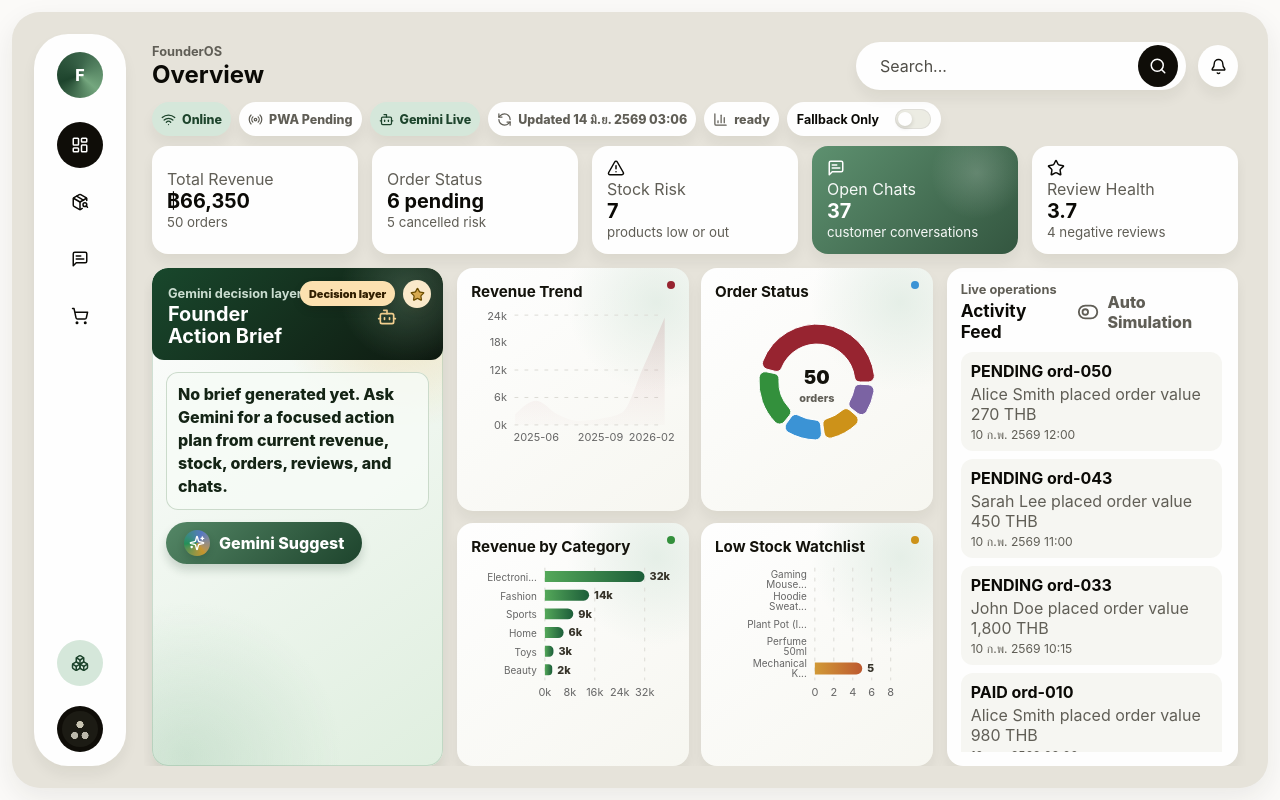
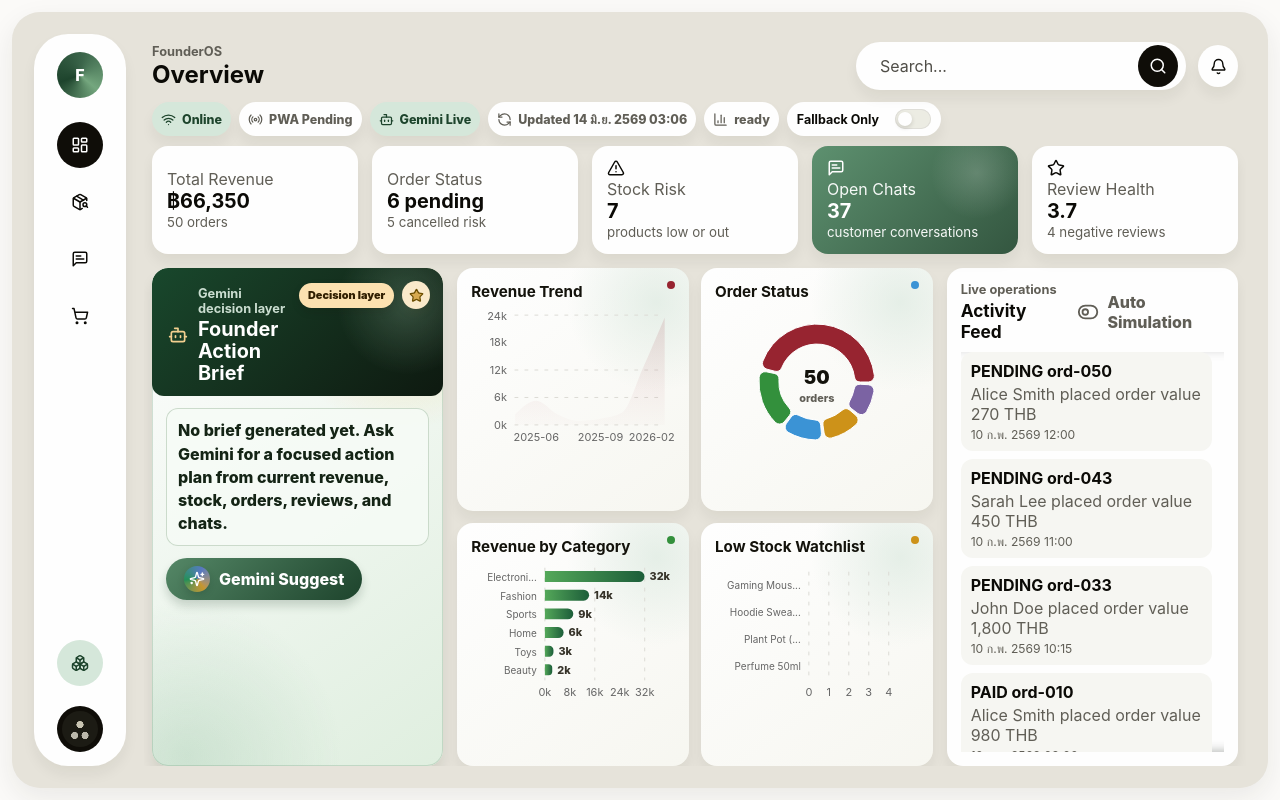
Before and after one commit to newton1306/FounderOS---AI-Business-Command-Center, a React (Vite) app: page / in a window 1280 px wide. Built offline with nearby package versions, Linux system fonts and the light colour scheme.

Commit message:
Clarify scrollable panels and fix overview overlap

```diff
--- a/src/pages/DashboardPage.tsx
+++ b/src/pages/DashboardPage.tsx
@@ -12,6 +12,10 @@ const chartHeight = 146;
 
 function shortLabel(value: string, max = 10) {
   return value.length > max ? `${value.slice(0, max - 1)}...` : value;
+}
+
+function axisLabel(value: string, max = 10) {
+  return shortLabel(value.replace(/\s+/g, " "), max).replace(/ /g, "\u00a0");
 }
 
 export function DashboardPage(ctx: AppContext) {
@@ -41,14 +45,16 @@ export function DashboardPage(ctx: AppContext) {
       </section>
 
       <section className="decision-panel ai-surface founder-brief">
-        <span className="ai-corner-star" aria-label="Gemini powered"><Star size={15} aria-hidden="true" /></span>
-        <span className="brief-priority">Decision layer</span>
+        <div className="brief-ai-badges">
+          <span className="brief-priority">Decision layer</span>
+          <span className="ai-corner-star" aria-label="Gemini powered"><Star size={15} aria-hidden="true" /></span>
+        </div>
         <div className="section-head">
+          <Bot size={20} aria-hidden="true" />
           <div>
             <p className="caption">Gemini decision layer</p>
             <h2>Founder Action Brief</h2>
           </div>
-          <Bot size={20} aria-hidden="true" />
         </div>
         {ctx.founderBriefMode === "fallback" && <FallbackNotice />}
         <p className="summary">{ctx.founderBrief?.summary || "No brief generated yet. Ask Gemini for a focused action plan from current revenue, stock, orders, reviews, and chats."}</p>
@@ -127,7 +133,7 @@ export function DashboardPage(ctx: AppContext) {
         </ChartCard>
         <ChartCard title="Low Stock Watchlist" tone="stock">
           <ResponsiveContainer width="100%" height={chartHeight}>
-            <BarChart data={stockRiskData(ctx.state).slice(0, 5)} layout="vertical" margin={{ left: 4, right: 28, top: 4, bottom: 0 }}>
+            <BarChart data={stockRiskData(ctx.state).slice(0, 4)} layout="vertical" margin={{ left: 0, right: 30, top: 8, bottom: 0 }}>
               <defs>
                 <linearGradient id="stockBars" x1="0" y1="0" x2="1" y2="0">
                   <stop offset="0%" stopColor="oklch(0.72 0.13 78)" />
@@ -136,7 +142,7 @@ export function DashboardPage(ctx: AppContext) {
               </defs>
               <CartesianGrid stroke="oklch(0.89 0.008 95)" strokeDasharray="3 7" horizontal={false} />
               <XAxis type="number" tick={{ fontSize: 11 }} tickLine={false} axisLine={false} />
-              <YAxis type="category" dataKey="name" tickFormatter={(value) => shortLabel(String(value), 13)} interval={0} width={96} tick={{ fontSize: 10 }} tickLine={false} axisLine={false} />
+              <YAxis type="category" dataKey="name" tickFormatter={(value) => axisLabel(String(value), 12)} interval={0} width={94} tick={{ fontSize: 10 }} tickLine={false} axisLine={false} />
               <Tooltip />
               <Bar dataKey="stock" fill="url(#stockBars)" radius={[0, 8, 8, 0]} barSize={12}>
                 <LabelList dataKey="stock" position="right" formatter={(value: number) => value > 0 ? value : ""} className="chart-value-label" />
--- a/src/styles/app.css
+++ b/src/styles/app.css
@@ -661,7 +661,11 @@ main {
     inset 0 0 0 1px oklch(0.70 0.06 155 / 0.34);
 }
 .founder-brief .section-head {
-  padding: 18px 46px 12px 16px;
+  position: relative;
+  display: flex;
+  align-items: center;
+  gap: 10px;
+  padding: 18px 150px 12px 16px;
   margin: -14px -14px 0;
   border-radius: var(--radius) var(--radius) 12px 12px;
   color: white;
@@ -690,11 +694,16 @@ main {
   font-weight: 760;
   box-shadow: inset 0 0 0 1px oklch(0.83 0.035 145 / 0.7);
 }
+.brief-ai-badges {
+  position: absolute;
+  z-index: 3;
+  top: 13px;
+  right: 13px;
+  display: inline-flex;
+  align-items: center;
+  gap: 8px;
+}
 .brief-priority {
-  position: absolute;
-  z-index: 1;
-  top: 13px;
-  right: 48px;
   min-height: 25px;
   display: inline-flex;
   align-items: center;
@@ -723,6 +732,10 @@ main {
 .ai-corner-star svg {
   fill: oklch(0.76 0.12 82);
 }
+.brief-ai-badges .ai-corner-star {
+  position: static;
+  flex: 0 0 auto;
+}
 .page-grid > .decision-panel { grid-area: brief; }
 .summary {
   margin: 7px 0 0;
@@ -735,6 +748,9 @@ main {
   display: grid;
   gap: 8px;
   margin-top: 10px;
+}
+.action-list:empty {
+  display: none;
 }
 .decision-panel .action-list,
 .activity-panel .feed-list {
@@ -742,6 +758,50 @@ main {
   flex: 1;
   overflow: auto;
   padding-right: 2px;
+}
+.decision-panel .action-list,
+.activity-panel .feed-list,
+.floating-list,
+.voice-page .panel > .list,
+.voice-page > .decision-panel .action-list,
+.orders-page .orders-list,
+.orders-page .detail-side {
+  scrollbar-gutter: stable;
+  scrollbar-width: thin;
+  scrollbar-color: oklch(0.60 0.045 155 / 0.72) transparent;
+  box-shadow:
+    inset 0 -16px 13px -18px oklch(0.16 0.02 145 / 0.48),
+    inset 0 16px 13px -20px oklch(0.16 0.02 145 / 0.24);
+}
+.decision-panel .action-list::-webkit-scrollbar,
+.activity-panel .feed-list::-webkit-scrollbar,
+.floating-list::-webkit-scrollbar,
+.voice-page .panel > .list::-webkit-scrollbar,
+.voice-page > .decision-panel .action-list::-webkit-scrollbar,
+.orders-page .orders-list::-webkit-scrollbar,
+.orders-page .detail-side::-webkit-scrollbar {
+  width: 8px;
+}
+.decision-panel .action-list::-webkit-scrollbar-thumb,
+.activity-panel .feed-list::-webkit-scrollbar-thumb,
+.floating-list::-webkit-scrollbar-thumb,
+.voice-page .panel > .list::-webkit-scrollbar-thumb,
+.voice-page > .decision-panel .action-list::-webkit-scrollbar-thumb,
+.orders-page .orders-list::-webkit-scrollbar-thumb,
+.orders-page .detail-side::-webkit-scrollbar-thumb {
+  border: 2px solid transparent;
+  border-radius: 999px;
+  background: oklch(0.58 0.05 155 / 0.76);
+  background-clip: padding-box;
+}
+.decision-panel .action-list::-webkit-scrollbar-track,
+.activity-panel .feed-list::-webkit-scrollbar-track,
+.floating-list::-webkit-scrollbar-track,
+.voice-page .panel > .list::-webkit-scrollbar-track,
+.voice-page > .decision-panel .action-list::-webkit-scrollbar-track,
+.orders-page .orders-list::-webkit-scrollbar-track,
+.orders-page .detail-side::-webkit-scrollbar-track {
+  background: transparent;
 }
 .action-item,
 .feed-item,
@@ -1406,6 +1466,19 @@ select {
   }
   .founder-brief {
     padding-top: 18px;
+  }
+  .founder-brief .section-head {
+    padding: 54px 16px 14px;
+  }
+  .founder-brief .section-head {
+    flex-direction: row;
+    align-items: center;
+  }
+  .brief-ai-badges {
+    top: 12px;
+    left: 14px;
+    right: 14px;
+    justify-content: flex-end;
   }
   .founder-brief .summary {
     font-size: 1rem;
@@ -1698,6 +1771,10 @@ select {
     align-items: flex-start;
     flex-direction: column;
   }
+  .founder-brief .section-head {
+    flex-direction: row;
+    align-items: center;
+  }
   .kpi-grid,
   .dashboard-page .kpi-grid,
   .voice-page .kpi-grid.compact,
```
